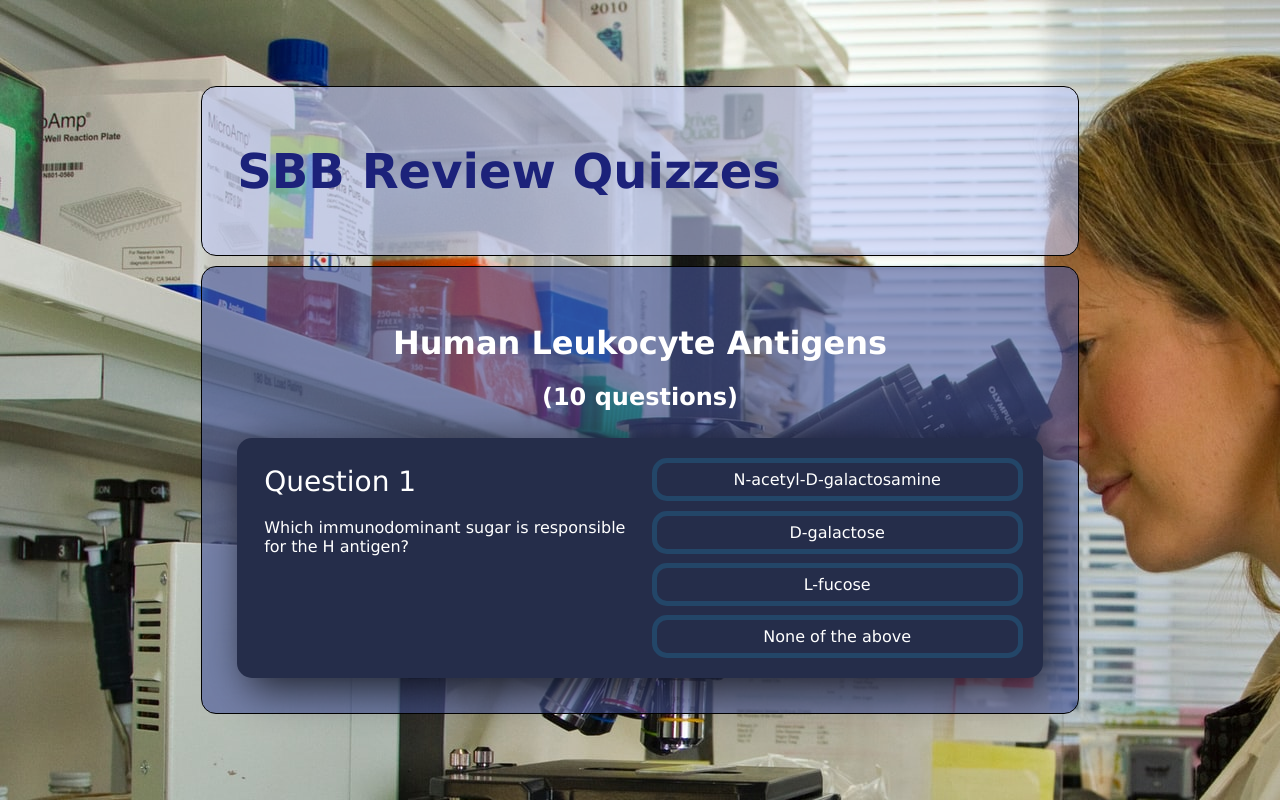
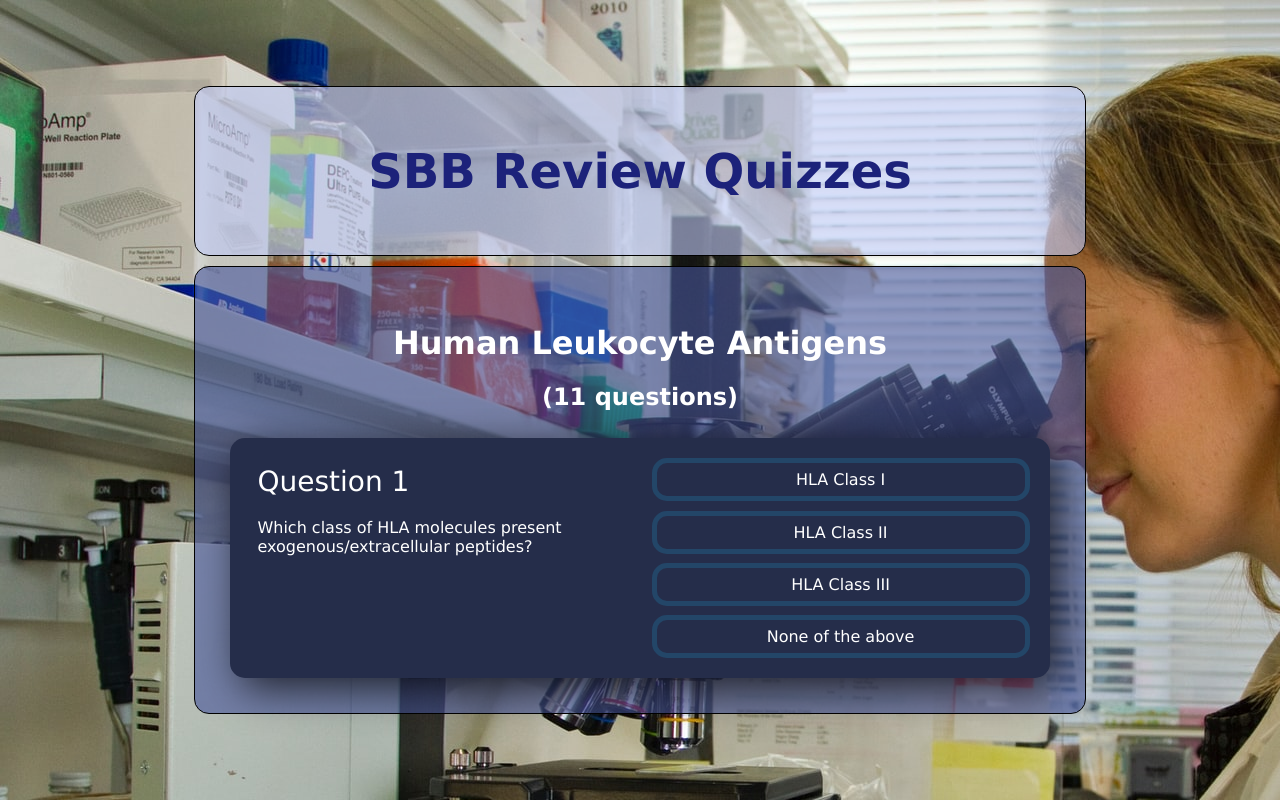
Before and after one commit to nicolealdurien/SBB-Review, a React (Create React App) app: page /HLA in a window 1280 px wide. Built offline with nearby package versions, Linux system fonts and the light colour scheme.

Commit message:
modifying styling

```diff
--- a/src/App.js
+++ b/src/App.js
@@ -6,11 +6,14 @@ export default function App() {
 	return (
 		<div>
 			<div class="transbox">
-				<p><em>Thanks for visiting! <br/>Please select your desired topic below.</em></p>
+				<p><em>Thanks for visiting! <br/>We will be adding additional content over time. To suggest questions or corrections, please email the site administrator at <a href="mailto:sbbreviewsite@gmail.com" class="email-link">sbbreviewsite@gmail.com</a>.</em></p>
+			</div>
+			<div class="transbox">
+				<p><em>Please select your desired topic below:</em></p>
 				<br/>
 				<br/>
 				<NavLink class="nav-links" to="/ABO">1) A, B, O, and H Blood Groups</NavLink>
-				<NavLink class="nav-links" to="/HLA">2) Human Leukocyte Antigens</NavLink>
+				<NavLink class="nav-links" to="/HLA">2) Human Leukocyte Antigens (HLA)</NavLink>
 			</div>
 		</div>
 	);
--- a/src/HLA.js
+++ b/src/HLA.js
@@ -5,94 +5,104 @@ export default function HLA() {
 	const [showScore, setShowScore] = useState(false);
 	const [score, setScore] = useState(0);
 	const questions = [
-		{
-			questionText: 'Which immunodominant sugar is responsible for the H antigen?',
+        {
+			questionText: 'Which class of HLA molecules present exogenous/extracellular peptides?',
 			answerOptions: [
-				{ answerText: 'N-acetyl-D-galactosamine', isCorrect: false },
-				{ answerText: 'D-galactose', isCorrect: false },
-				{ answerText: 'L-fucose', isCorrect: true },
+				{ answerText: 'HLA Class I', isCorrect: false },
+				{ answerText: 'HLA Class II', isCorrect: true },
+				{ answerText: 'HLA Class III', isCorrect: false },
+				{ answerText: 'None of the above', isCorrect: false },
+			],
+		},
+        {
+			questionText: 'HLA Class II molecules are recognized by which type of T cell?',
+			answerOptions: [
+				{ answerText: 'CD4 T-helper lymphocytes', isCorrect: true },
+				{ answerText: 'CD56 Natural Killer (NK cells)', isCorrect: false },
+				{ answerText: 'CD8 cytotoxic T lymphocytes', isCorrect: false },
+				{ answerText: 'CD20 memory B cells', isCorrect: false },
+			],
+		},
+        {
+			questionText: 'Which HLA class is found only on B-lymphocytes, macrophages, dendritic cells, and activated T cells?":',
+			answerOptions: [
+				{ answerText: 'HLA Class I', isCorrect: false },
+				{ answerText: 'HLA Class II', isCorrect: true },
+				{ answerText: 'HLA Class III', isCorrect: false },
+				{ answerText: 'None of the above', isCorrect: false },
+			],
+		},
+        {
+			questionText: 'In which of the following clinical conditions is HLA *least* important as a consideration?',
+			answerOptions: [
+				{ answerText: 'Platelet refractoriness', isCorrect: false },
+				{ answerText: 'Alloimmunization in sickle cell disease', isCorrect: true },
+				{ answerText: 'Transfusion-associated GvHD', isCorrect: false },
+				{ answerText: 'TRALI', isCorrect: false },
+			],
+		},
+        {
+			questionText: 'Which HLA class is found on platelets and almost all nucleated cells in the body?',
+			answerOptions: [
+				{ answerText: 'HLA Class I', isCorrect: true },
+				{ answerText: 'HLA Class II', isCorrect: false },
+				{ answerText: 'HLA Class III', isCorrect: false },
 				{ answerText: 'None of the above', isCorrect: false },
 			],
 		},
 		{
-			questionText: 'Which of the following is NOT associated with acquired B antigen?',
+			questionText: 'ABO compatibility is more important than HLA compatibility for which types of transplants?',
 			answerOptions: [
-				{ answerText: 'Carcinoma of the colon or rectum', isCorrect: false },
-				{ answerText: 'Mycobacteria pneumoniae', isCorrect: true },
-				{ answerText: 'Gram-negative bacteria', isCorrect: false },
-				{ answerText: 'Intestinal obstructions', isCorrect: false },
+				{ answerText: 'Liver and lung', isCorrect: false },
+				{ answerText: 'Corneal and ligament', isCorrect: false },
+				{ answerText: 'Heart and kidney', isCorrect: true },
+				{ answerText: 'Hemaopoetic stem cell', isCorrect: false },
 			],
 		},
 		{
-			questionText: 'ABO antigens are sensitive to which of the following chemical treatments?',
+			questionText: 'Which of the following is a Class II HLA gene?',
 			answerOptions: [
-				{ answerText: 'Ficin', isCorrect: false },
-				{ answerText: 'Trypsin', isCorrect: false },
-				{ answerText: 'DTT', isCorrect: false },
-				{ answerText: 'None of the above', isCorrect: true },
+				{ answerText: 'C4b', isCorrect: false },
+				{ answerText: 'Complement C2', isCorrect: false },
+				{ answerText: 'HLA-A', isCorrect: false },
+				{ answerText: 'HLA-DQ', isCorrect: true },
 			],
 		},
 		{
-			questionText: 'Which of the following is NOT a possible cause of mixed-field agglutination?',
+			questionText: 'HLA Class I molecules are recognized by which type of T cell?',
 			answerOptions: [
-				{ answerText: 'Depressed immunoglobulin levels in immunodeficient patients', isCorrect: true },
-				{ answerText: 'Recent transfusion', isCorrect: false },
-				{ answerText: 'Bone marrow transplant recipient', isCorrect: false },
-				{ answerText: 'A3 subgroup', isCorrect: false },
+				{ answerText: 'CD4 T-helper lymphocytes', isCorrect: false },
+				{ answerText: 'CD56 Natural Killer (NK cells)', isCorrect: false },
+				{ answerText: 'CD8 cytotoxic T lymphocytes', isCorrect: true },
+				{ answerText: 'CD20 memory B cells', isCorrect: false },
+			],
+		},
+
+		{
+			questionText: 'Which 2 complement proteins are also HLA class III proteins and RBC antigens?',
+			answerOptions: [
+				{ answerText: 'C1q and C1r', isCorrect: false },
+				{ answerText: 'C3b and C3d', isCorrect: false },
+				{ answerText: 'C4b and C4a', isCorrect: true },
+				{ answerText: 'C8 and C9', isCorrect: false },
 			],
 		},
 		{
-			questionText: 'E. coli O86 is the heterophile antigen that causes us to make "naturally occurring":',
+			questionText: 'Which class of HLA molecules present endogenous peptides?',
 			answerOptions: [
-				{ answerText: 'Anti-A', isCorrect: false },
-				{ answerText: 'Anti-B', isCorrect: true },
-				{ answerText: 'Anti-A,B', isCorrect: false },
-				{ answerText: 'Anti-M', isCorrect: false },
-			],
-		},
-		{
-			questionText: 'How would you resolve rouleaux interference in an ABO type?',
-			answerOptions: [
-				{ answerText: '15-minute room temp incubation', isCorrect: false },
-				{ answerText: 'Ficin treatment', isCorrect: false },
-				{ answerText: 'Saline replacement', isCorrect: true },
-				{ answerText: 'DTT treatment', isCorrect: false },
-			],
-		},
-		{
-			questionText: 'What percentage of the population are secretors?',
-			answerOptions: [
-				{ answerText: '20%', isCorrect: false },
-				{ answerText: '40%', isCorrect: false },
-				{ answerText: '60%', isCorrect: false },
-				{ answerText: '80%', isCorrect: true },
-			],
-		},
-		{
-			questionText: 'Anti-A1 is considered clinically insignificant unless it reacts at:',
-			answerOptions: [
-				{ answerText: '4C', isCorrect: false },
-				{ answerText: '20C', isCorrect: false },
-				{ answerText: '37C', isCorrect: true },
+				{ answerText: 'HLA Class I', isCorrect: true },
+				{ answerText: 'HLA Class II', isCorrect: false },
+				{ answerText: 'HLA Class III', isCorrect: false },
 				{ answerText: 'None of the above', isCorrect: false },
 			],
 		},
-		{
-			questionText: 'What test serologically distinguishes A1 from other subgroups of A?',
+        {
+			questionText: 'How would serologic lymphocytotoxicity cell death score of 18% be interpreted?',
 			answerOptions: [
-				{ answerText: 'Dolichos biflorus', isCorrect: true },
-				{ answerText: 'Ulex europaeus', isCorrect: false },
-				{ answerText: 'Vicea graminea', isCorrect: false },
-				{ answerText: 'Griffonia simplicifolia', isCorrect: false },
-			],
-		},
-		{
-			questionText: 'Acquired B antigen is a phenomenon that can occasionally be seen in individuals with blood group:',
-			answerOptions: [
-				{ answerText: 'O', isCorrect: false },
-				{ answerText: 'A', isCorrect: true },
-				{ answerText: 'Both O and A', isCorrect: false },
-				{ answerText: 'None of the above', isCorrect: false },
+				{ answerText: 'Negative', isCorrect: false },
+				{ answerText: 'Doubtful positive', isCorrect: false },
+				{ answerText: 'Weak positive', isCorrect: true },
+				{ answerText: 'Positive', isCorrect: false },
 			],
 		},
 	];
--- a/src/index.css
+++ b/src/index.css
@@ -168,6 +168,7 @@ div.header {
   border: 1px solid black;
   border-radius: 15px;
   padding: 35px;
+  text-align: center;
 }
 
 .nav-links {
@@ -185,3 +186,12 @@ div.header {
 .nav-links:hover {
   color: rgb(2, 5, 43);
 }
+
+.email-link {
+  color: rgb(209, 209, 212);
+  text-decoration: none;
+}
+
+.email-link:hover {
+  color: rgb(2, 5, 43);
+}
```
